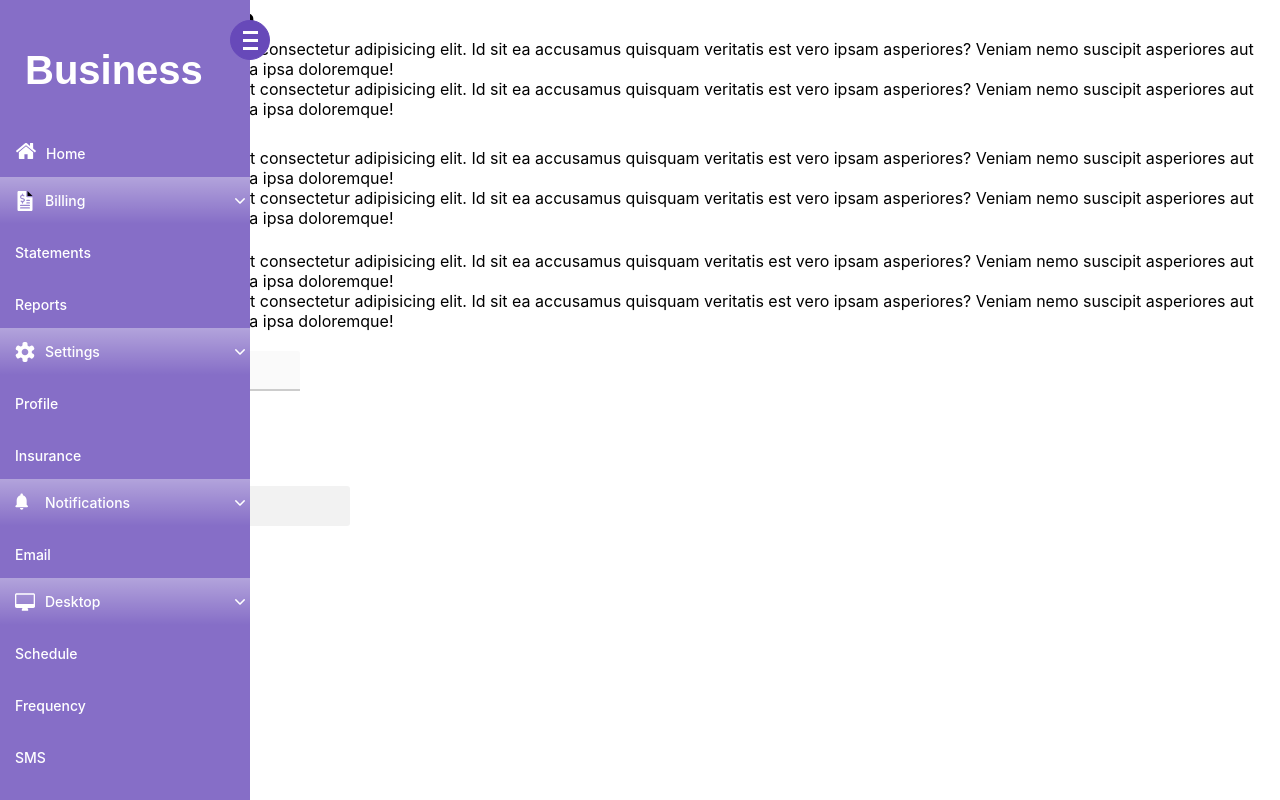
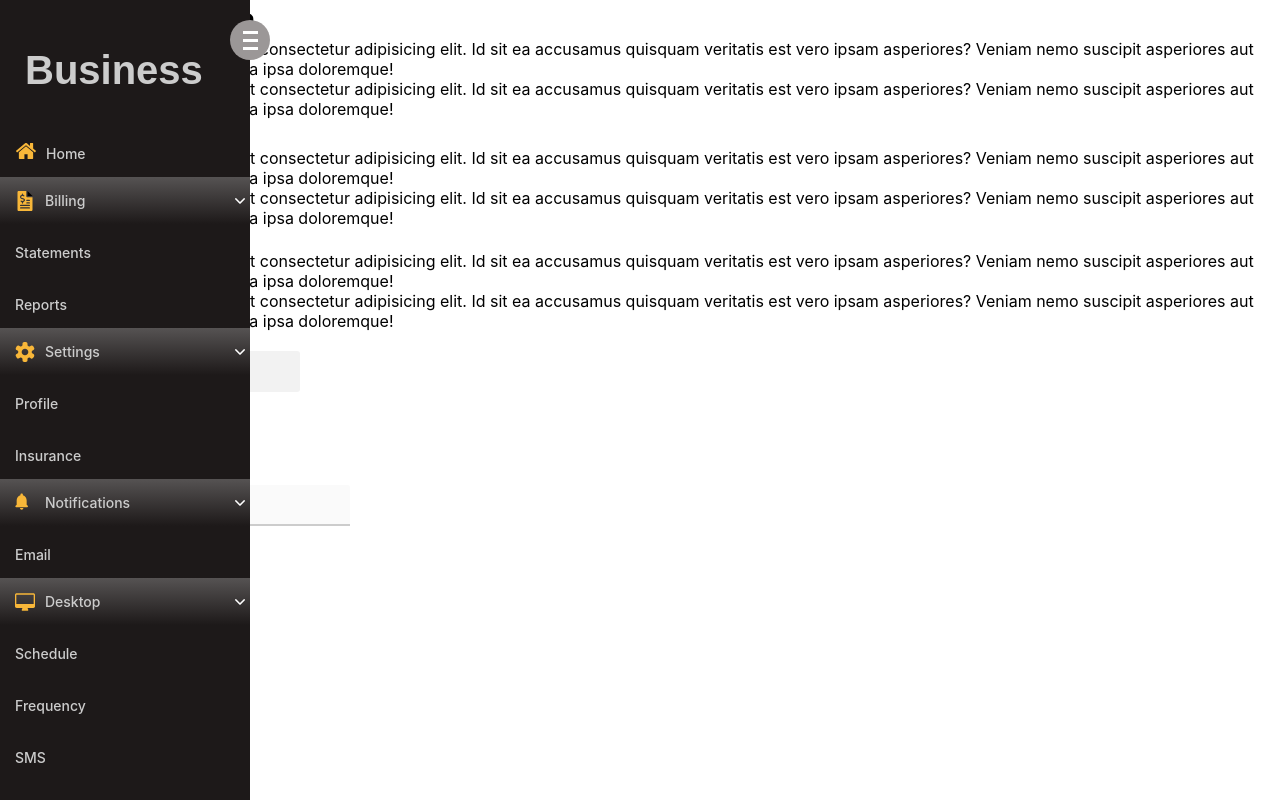
Before and after one commit to Shulgaart274/custom_ui, a React (Create React App) app: page / in a window 1280 px wide. Built offline with nearby package versions, Linux system fonts and the light colour scheme.

Commit message:
finish text inputs, add required logic

```diff
--- a/src/components/content/content.js
+++ b/src/components/content/content.js
@@ -16,7 +16,7 @@ const Content = () => {
 
   return (
     <div className="wrapper">
-      <Sidebar items={items} theme="primary" icons={icons} />
+      <Sidebar items={items} theme="dark" icons={icons} />
       <div className="content">
         <h1>Aminokislota</h1>
         <p>
@@ -72,10 +72,11 @@ const Content = () => {
           }}
         >
           <TextInput
+            required
             widthInput="250px"
-            variant="third"
-            color="dark"
-            maxLength="10"
+            variant="first"
+            color="secondary"
+            maxLength="15"
             value={state}
             name="kek"
             label="Brother"
@@ -85,9 +86,10 @@ const Content = () => {
           />
 
           <TextInput
+            required
             widthInput="200px"
             variant="fourth"
-            color="dark"
+            color="primary"
             value={state}
             name="kek1"
             label="Братик, вводи текст"
@@ -99,8 +101,8 @@ const Content = () => {
           <TextInput
             id="lalala"
             widthInput="300px"
-            variant="fourth"
-            color="secondary"
+            variant="third"
+            color="primary"
             value={state}
             name="kek2"
             label="Братик, вводи текст"
--- a/src/components/input/_mixins.scss
+++ b/src/components/input/_mixins.scss
@@ -6,6 +6,7 @@
 }
 
 @mixin input {
+  font: inherit;
   border: none;
   appearance: none;
   background: #f2f2f2;
--- a/src/components/input/input.js
+++ b/src/components/input/input.js
@@ -14,6 +14,7 @@ const TextInput = ({
   maxLength = 32,
   label,
   name,
+  requiredHelper = "Поле не может быть пустым!",
   widthInput = "100%",
 }) => {
   const [value, setValue] = useState(defaultValue);
@@ -62,7 +63,7 @@ const TextInput = ({
     }
   };
 
-  const themeBorder = () => {
+  const themeColor = () => {
     switch (color) {
       case "primary":
         return "primary";
@@ -70,6 +71,7 @@ const TextInput = ({
         return "secondary";
       case "dark":
         return "dark";
+
       default:
         return "primary";
     }
@@ -79,11 +81,12 @@ const TextInput = ({
 
   return (
     <label
-      className={`${variantInput()} ${themeBorder()}`}
+      className={`${variantInput()} ${themeColor()}`}
       style={{ width: widthInput }}
+      requirederror={value.length < 1 && required ? requiredHelper : ""}
     >
       <input
-        className={`text-input ${themeBorder()}`}
+        className={`text-input ${themeColor()}`}
         variant={variant}
         maxLength={maxLength}
         type="text"
@@ -96,8 +99,10 @@ const TextInput = ({
         value={value}
         required={required}
       />
-      <span className={`${isLabelShown} ${themeBorder()}`}>{label}</span>
-      <span className={`border ${themeBorder()}`}></span>
+      <span className={`${isLabelShown} ${themeColor()}`}>
+        {required ? `${label}*` : label}
+      </span>
+      <span className={`border ${themeColor()}`}></span>
     </label>
   );
 };
--- a/src/components/input/input.scss
+++ b/src/components/input/input.scss
@@ -1,7 +1,11 @@
 @import "./mixins";
 
-.custom-field input:not(:focus)::placeholder {
+.custom-field .text-input:not(:focus)::placeholder {
   visibility: hidden;
+}
+
+.text-input:disabled {
+  cursor: not-allowed;
 }
 
 .custom-field {
@@ -19,6 +23,18 @@
   top: 10px;
   font-size: 10px;
   color: #aaa;
+}
+
+// error
+
+.custom-field[requirederror]::after {
+  content: attr(requirederror);
+  position: absolute;
+  left: 12px;
+  transform: translateY(50%);
+  top: 57px;
+  font-size: 10px;
+  color: #ff3333;
 }
 
 .label-hidden-second {
@@ -62,6 +78,17 @@
   color: #f8b739;
 }
 
+.custom-field .text-input:focus:invalid + .label,
+.custom-field .text-input:focus:invalid + .label-hidden,
+.custom-field .text-input:focus:invalid + .label.secondary,
+.custom-field .text-input:focus:invalid + .label-hidden.secondary,
+.custom-field .text-input:focus:invalid + .label.dark,
+.custom-field .text-input:focus:invalid + .label-hidden.dark {
+  top: 10px;
+  font-size: 10px;
+  color: #ff3333;
+}
+
 // Second
 
 .custom-field.second .text-input {
@@ -74,6 +101,7 @@
   border-color: #6749b9;
   transition-delay: 0.1s;
 }
+
 .custom-field.second .text-input:focus.secondary {
   border-color: #3445b4;
   transition-delay: 0.1s;
@@ -88,6 +116,24 @@
 .custom-field.second .text-input + .label-hidden-second {
   padding: 0 5px;
   left: 8px;
+}
+
+.custom-field.second .text-input:focus:invalid.primary,
+.custom-field.second .text-input:focus:invalid.secondary,
+.custom-field.second .text-input:focus:invalid.dark {
+  border-color: #ff3333;
+  transition-delay: 0.1s;
+}
+
+.custom-field.second .text-input:focus:invalid + .label.primary,
+.custom-field.second .text-input:focus:invalid + .label-hidden-second.primary,
+.custom-field.second .text-input:focus:invalid + .label.secondary,
+.custom-field.second .text-input:focus:invalid + .label-hidden-second.secondary,
+.custom-field.second .text-input:focus:invalid + .label.dark,
+.custom-field.second .text-input:focus:invalid + .label-hidden-second.dark {
+  color: #ff3333;
+  top: 20px;
+  background: #fff;
 }
 
 .custom-field.second .text-input:focus + .label.primary,
@@ -110,6 +156,26 @@
 }
 
 // Third
+
+.custom-field.third .text-input.primary:invalid,
+.custom-field.third .text-input.secondary:invalid,
+.custom-field.third .text-input.dark:invalid {
+  border-radius: 0;
+  border-top-left-radius: 3px;
+  border-top-right-radius: 3px;
+  background: linear-gradient(90deg, #ff3333, #ff3333) center bottom/0 2px
+      no-repeat,
+    linear-gradient(90deg, #ccc, #ccc) left bottom/100% 2px no-repeat,
+    linear-gradient(90deg, #fafafa, #fafafa) left bottom/100% no-repeat;
+  background-size: 100% 2px, 100% 2px, 100%;
+  transition: background-size 0.3s ease;
+}
+
+.custom-field.third .text-input.primary:focus:invalid,
+.custom-field.third .text-input.secondary:focus:invalid,
+.custom-field.third .text-input.dark:focus:invalid {
+  background-size: 100% 2px, 100% 2px, 100%;
+}
 
 .custom-field.third .text-input.primary {
   border-radius: 0;
@@ -250,3 +316,47 @@
   transition: border-width 0s ease 0.4s, width 0.2s ease 0.4s,
     height 0.2s ease 0.6s;
 }
+
+// required fourth error
+
+.custom-field.fourth .text-input:invalid ~ .border.primary::before {
+  left: 0;
+  bottom: 0;
+  border-bottom: 0px solid #ff3333;
+  border-right: 0px solid #ff3333;
+  transition: border-width 0.2s ease 0.8s, width 0.2s ease 0.6s,
+    height 0.2s ease 0.4s;
+}
+
+.custom-field.fourth .text-input:invalid ~ .border.primary::after {
+  top: -2px;
+  right: -2px;
+  border-top: 0px solid #ff3333;
+  border-left: 0px solid #ff3333;
+  transition: border-width 0s ease 0.4s, width 0.2s ease 0.2s, height 0.2s ease;
+}
+
+.custom-field.fourth .text-input:focus:invalid ~ .border.primary::after,
+.custom-field.fourth .text-input:focus:invalid ~ .border.primary::before,
+.custom-field.fourth .text-input:focus:invalid ~ .border.secondary::after,
+.custom-field.fourth .text-input:focus:invalid ~ .border.secondary::before,
+.custom-field.fourth .text-input:focus:invalid ~ .border.dark::after,
+.custom-field.fourth .text-input:focus:invalid ~ .border.dark::before {
+  width: 100%;
+  height: 100%;
+  border-width: 2px;
+  border-color: #ff3333;
+}
+
+.custom-field.fourth .text-input:focus:invalid ~ .border.primary::before,
+.custom-field.fourth .text-input:focus:invalid ~ .border.secondary::before,
+.custom-field.fourth .text-input:focus:invalid ~ .border.dark::before {
+  transition: width 0.1s ease, height 0.1s ease 0.1s, border-color 0.1s;
+}
+
+.custom-field.fourth .text-input:focus:invalid ~ .border.primary::after,
+.custom-field.fourth .text-input:focus:invalid ~ .border.secondary::after,
+.custom-field.fourth .text-input:focus:invalid ~ .border.dark::after {
+  transition: border-width 0s ease 0.2s, width 0.1s ease 0.2s,
+    height 0.1s ease 0.3s, border-color 0.1s;
+}
```
Also changed, not shown: 1 other file (tests, documents, lock files or other folders).
